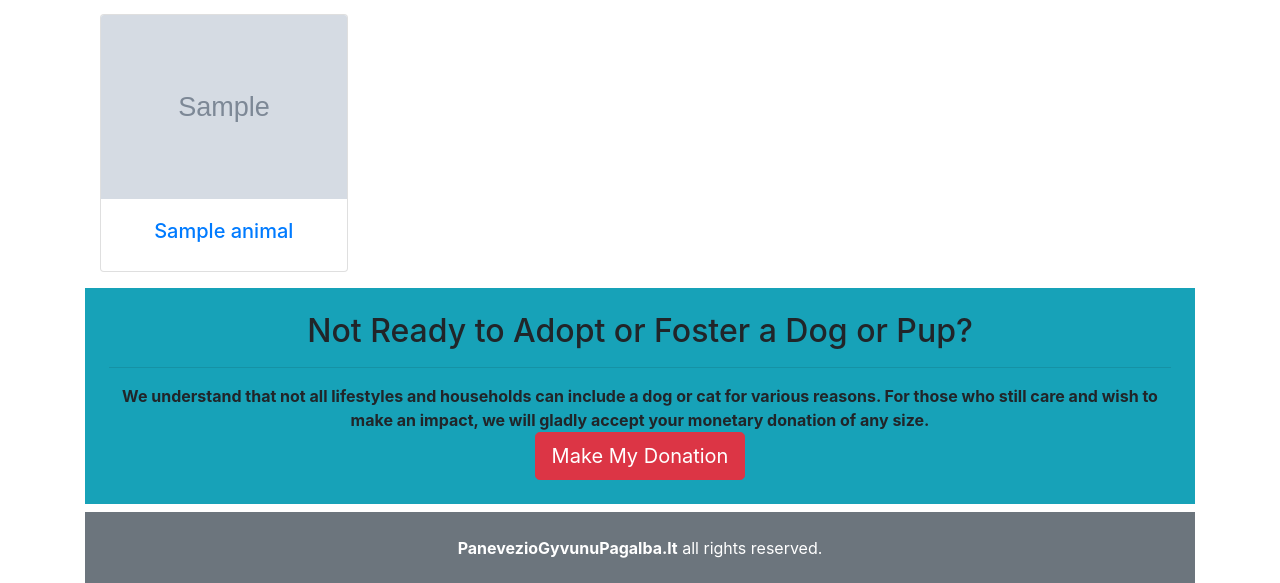
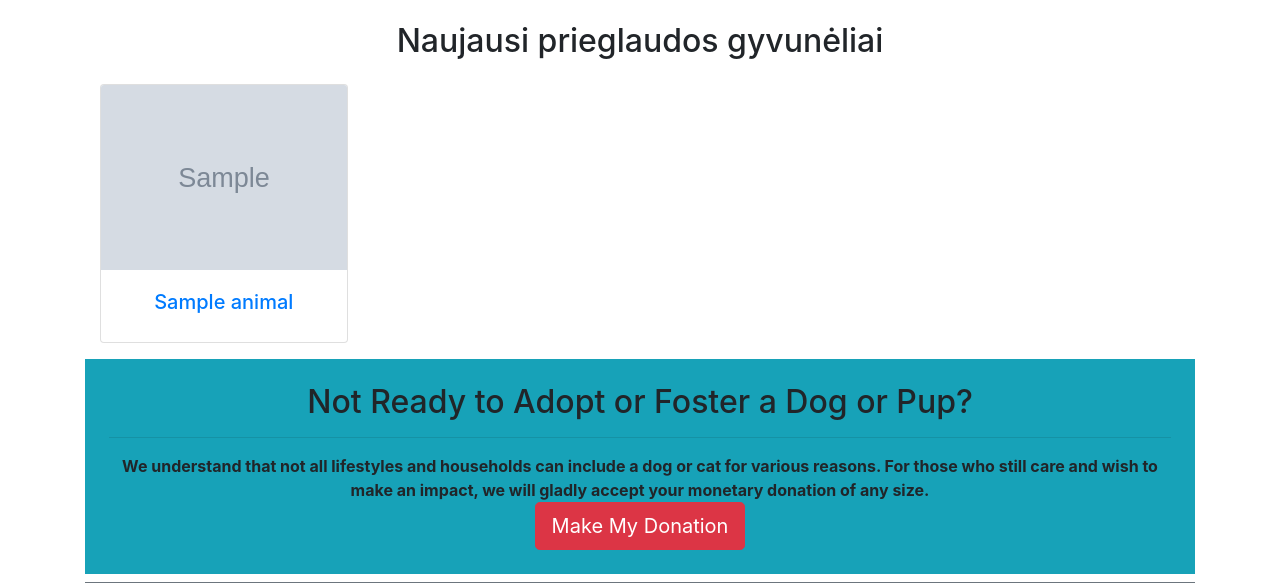
Before and after one commit to azegas/pagalbaGyvunams, a Django app: page / in a window 1280 px wide. Shown: the part 591-1174 px from the top of the page. Run offline with Django 4.2, Linux system fonts and the light colour scheme; tables that the repository leaves empty hold one stand-in row (values such as "Sample post"); grey boxes marked "Sample" are stand-in pictures; some libraries are stand-ins or nearby versions.

Commit message:
refactor: add title, add sql queries note

```diff
--- a/pagalbaGyvunams/gyvuneliai/templates/gyvuneliai/home.html
+++ b/pagalbaGyvunams/gyvuneliai/templates/gyvuneliai/home.html
@@ -11,6 +11,12 @@
 </div>
 
 <!-- card starts here  -->
+
+<!-- raw SQL query printed in the line below -->
+{#{animals}#}
+
+<h2 class="text-center m-4">Naujausi prieglaudos gyvunėliai</h2>
+
 <div class="row mt-3">
     {% for animal in animals %}
     <div class="col-12 col-md-6 col-lg-3">
```
